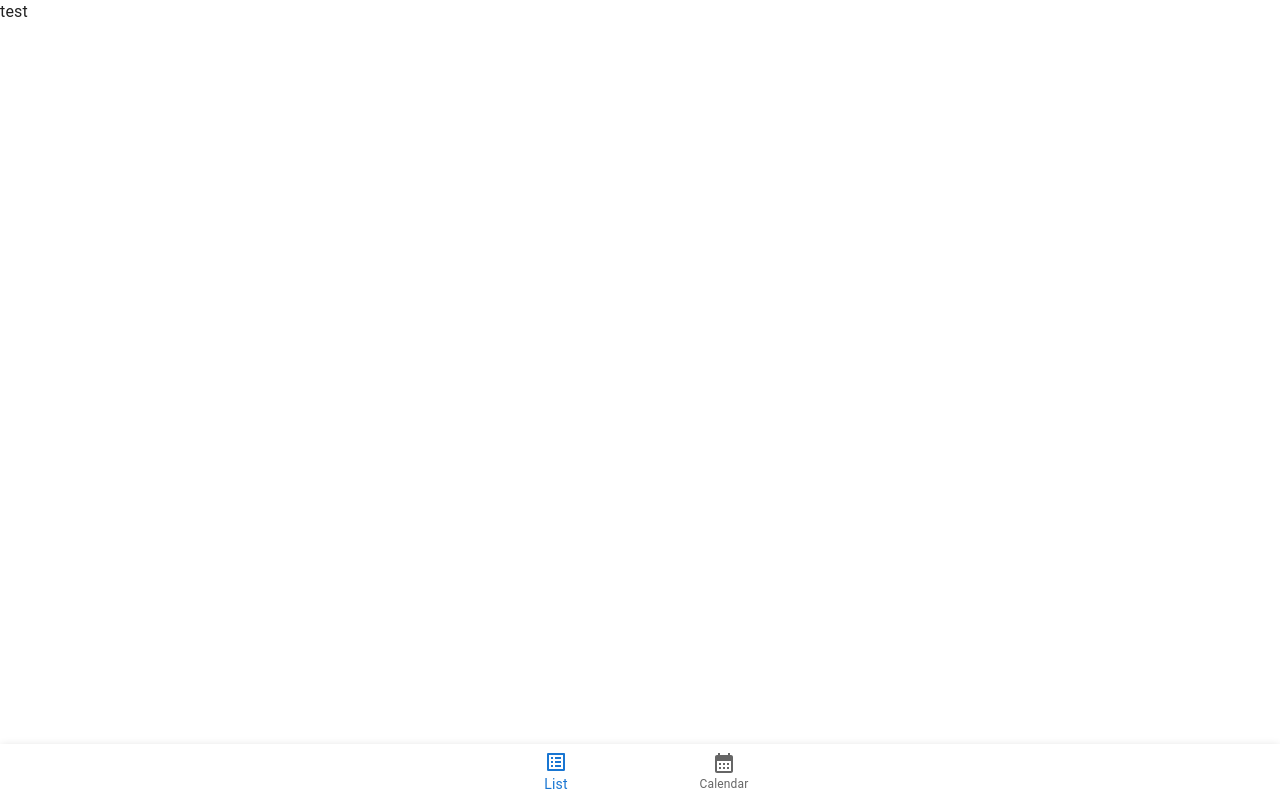
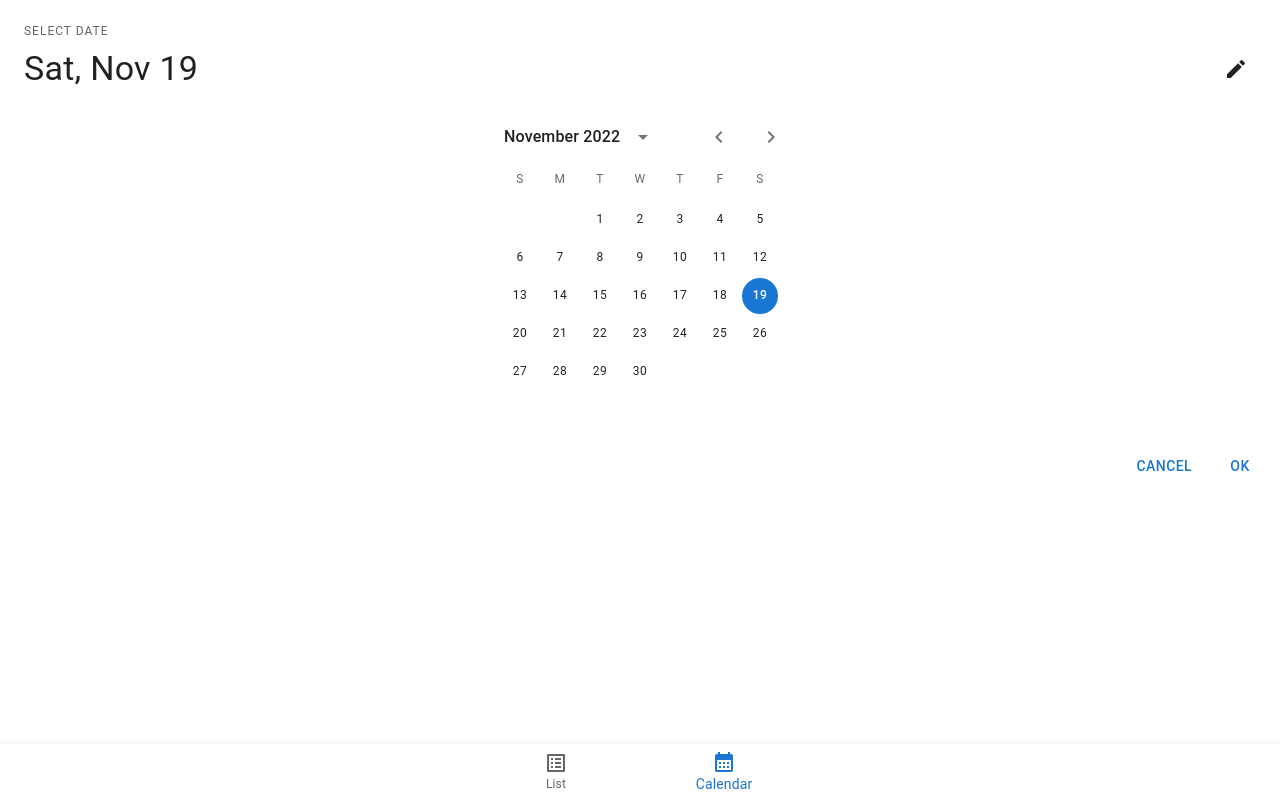
Before and after one commit to pwlamidy/simply-todo, a React (Create React App) app: page /calendar in a window 1280 px wide. Built offline with nearby package versions, Linux system fonts and the light colour scheme.

Commit message:
Reorg store

```diff
--- a/db.json
+++ b/db.json
@@ -53,13 +53,6 @@
       "createdAt": "2022-11-19T17:59:16.775Z",
       "lastUpdatedAt": "2022-11-19T17:59:16.775Z",
       "id": 9,
-      "completed": false
-    },
-    {
-      "title": "defdfwdw",
-      "createdAt": "2022-11-19T17:59:17.313Z",
-      "lastUpdatedAt": "2022-11-19T21:03:50.862Z",
-      "id": 11,
       "completed": false
     },
     {
@@ -216,6 +209,12 @@
       "createdAt": "2022-11-19T21:18:57.059Z",
       "lastUpdatedAt": "2022-11-19T21:18:57.059Z",
       "id": 35
+    },
+    {
+      "title": "",
+      "createdAt": "2022-11-19T22:01:29.426Z",
+      "lastUpdatedAt": "2022-11-19T22:01:29.426Z",
+      "id": 36
     }
   ]
 }
--- a/src/App.tsx
+++ b/src/App.tsx
@@ -6,6 +6,7 @@ import {
   useSearchParams
 } from 'react-router-dom'
 import './App.css'
+import CalendarView from './components/CalendarView'
 import EditToDoModal from './components/EditToDoModal'
 import SelectBottomNavigation from './components/SelectBottomNavigation'
 import SimpleBottomNavigation from './components/SimpleBottomNavigation'
@@ -23,7 +24,7 @@ function App() {
       <CssBaseline />
       <Routes>
         <Route path="/" element={<ToDoItemList />}></Route>
-        <Route path="/calendar" element={<div>test</div>}></Route>
+        <Route path="/calendar" element={<CalendarView />}></Route>
         <Route path="/edit/:id" element={<EditToDoModal />}></Route>
       </Routes>
       <Paper
--- /dev/null
+++ b/src/components/BasicStaticDatePicker.tsx
@@ -0,0 +1,28 @@
+import * as React from 'react'
+import dayjs, { Dayjs } from 'dayjs'
+import TextField from '@mui/material/TextField'
+import { AdapterDayjs } from '@mui/x-date-pickers/AdapterDayjs'
+import { LocalizationProvider } from '@mui/x-date-pickers/LocalizationProvider'
+import { StaticDatePicker } from '@mui/x-date-pickers/StaticDatePicker'
+
+type Props = {
+  handleDateChange: Function
+}
+
+export default function BasicStaticDatePicker({ handleDateChange }: Props) {
+  const [value, setValue] = React.useState<Dayjs | null>(dayjs())
+
+  return (
+    <LocalizationProvider dateAdapter={AdapterDayjs}>
+      <StaticDatePicker
+        value={value}
+        openTo="day"
+        onChange={(newValue) => {
+          handleDateChange(newValue)
+          setValue(newValue)
+        }}
+        renderInput={(params) => <TextField {...params} />}
+      />
+    </LocalizationProvider>
+  )
+}
--- /dev/null
+++ b/src/components/CalendarView.tsx
@@ -0,0 +1,33 @@
+import { Box, List, Typography } from '@mui/material'
+import { Dayjs } from 'dayjs'
+import { useStore } from '../store'
+import BasicStaticDatePicker from './BasicStaticDatePicker'
+import ToDoItem from './ToDoItem'
+
+function CalendarView() {
+  const { todos } = useStore()
+
+  const handleDateChange = (d: Dayjs) => {
+    console.log(d.format('DD/MM/YYYY'))
+  }
+
+  return (
+    <Box>
+      <BasicStaticDatePicker handleDateChange={handleDateChange} />
+
+      <List sx={{ marginBottom: '60px' }}>
+        {todos.map(({ id, title }, index) => (
+          <Typography
+            key={index}
+            sx={{ mt: 4, mb: 2 }}
+            variant="h6"
+            component="div"
+          >
+            {title}
+          </Typography>
+        ))}
+      </List>
+    </Box>
+  )
+}
+export default CalendarView
--- a/src/components/EditToDoModal.tsx
+++ b/src/components/EditToDoModal.tsx
@@ -14,7 +14,7 @@ import dayjs, { Dayjs } from 'dayjs'
 import { forwardRef, useEffect, useState } from 'react'
 import { useLocation, useNavigate, useParams } from 'react-router-dom'
 import { Todo } from '../../types'
-import { useStore } from '../app/store'
+import { useStore } from '../store'
 import { deleteServerTodo, fetchTodo, updateServerTodo } from '../utils/api'
 import AlertDialog from './AlertDialog'
 import BasicDatePicker from './BasicDatePicker'
--- a/src/components/SelectBottomNavigation.tsx
+++ b/src/components/SelectBottomNavigation.tsx
@@ -2,7 +2,7 @@ import { Delete as DeleteIcon, Done as DoneIcon } from '@mui/icons-material'
 import BottomNavigation from '@mui/material/BottomNavigation'
 import BottomNavigationAction from '@mui/material/BottomNavigationAction'
 import { useSearchParams } from 'react-router-dom'
-import { useStore } from '../app/store'
+import { useStore } from '../store'
 import { deleteServerTodos, toggleServerTodos } from '../utils/api'
 
 function SelectBottomNavigation() {
--- a/src/components/SimpleBottomNavigation.tsx
+++ b/src/components/SimpleBottomNavigation.tsx
@@ -2,12 +2,28 @@ import { CalendarMonth, ListAlt } from '@mui/icons-material'
 import BottomNavigation from '@mui/material/BottomNavigation'
 import BottomNavigationAction from '@mui/material/BottomNavigationAction'
 import * as React from 'react'
-import {
-  Link as RouterLink
-} from 'react-router-dom'
+import { Link as RouterLink, useLocation } from 'react-router-dom'
+
+enum RouteMapping {
+  ROOT = '/',
+  CALENDAR = '/calendar',
+}
 
 export default function SimpleBottomNavigation() {
   const [value, setValue] = React.useState(0)
+  const { pathname } = useLocation()
+
+  React.useEffect(() => {
+    let navVal = 0
+    switch (pathname) {
+      case RouteMapping.ROOT:
+        navVal = 0
+        break
+      case RouteMapping.CALENDAR:
+        navVal = 1
+    }
+    setValue(navVal)
+  }, [pathname])
 
   return (
     <BottomNavigation
@@ -20,13 +36,13 @@ export default function SimpleBottomNavigation() {
       <BottomNavigationAction
         label="List"
         icon={<ListAlt />}
-        to="/"
+        to={RouteMapping.ROOT}
         component={RouterLink}
       />
       <BottomNavigationAction
         label="Calendar"
         icon={<CalendarMonth />}
-        to="/calendar"
+        to={RouteMapping.CALENDAR}
         component={RouterLink}
       />
     </BottomNavigation>
--- a/src/components/ToDoItem.tsx
+++ b/src/components/ToDoItem.tsx
@@ -8,7 +8,7 @@ import { IconButton, Input, ListItem, ListItemIcon } from '@mui/material'
 import { useEffect, useMemo, useState } from 'react'
 import { Link as RouterLink, useSearchParams } from 'react-router-dom'
 import { Todo } from '../../types'
-import { useStore } from '../app/store'
+import { useStore } from '../store'
 import { toggleServerTodo } from '../utils/api'
 
 function ToDoItem({ id, title, ontTitleChangeHandler }: any) {
--- a/src/components/ToDoItemList.tsx
+++ b/src/components/ToDoItemList.tsx
@@ -3,7 +3,7 @@ import { Button, Grid, List } from '@mui/material'
 import { useEffect, useMemo } from 'react'
 import { useNavigate, useSearchParams } from 'react-router-dom'
 import { Todo } from '../../types'
-import { useStore } from '../app/store'
+import { useStore } from '../store'
 import { addServerTodo, fetchTodos, updateServerTodo } from '../utils/api'
 import EditToDoModal from './EditToDoModal'
 import ToDoItem from './ToDoItem'
--- a/src/app/store.ts
+++ b/src/store/index.ts
@@ -1,8 +1,8 @@
 import create from 'zustand'
 import { devtools } from 'zustand/middleware'
 import { immer } from 'zustand/middleware/immer'
-import { AppSlice, createAppSlice } from '../appSlice'
-import { createTodosSlice, TodosSlice } from '../components/todosSlice'
+import { AppSlice, createAppSlice } from './appSlice'
+import { createTodosSlice, TodosSlice } from './todosSlice'
 
 export const useStore = create<AppSlice & TodosSlice>()(
   devtools(
```
Also changed, not shown: src/store/appSlice.ts (renamed from src/appSlice.ts), src/store/todosSlice.ts (renamed from src/components/todosSlice.ts).
